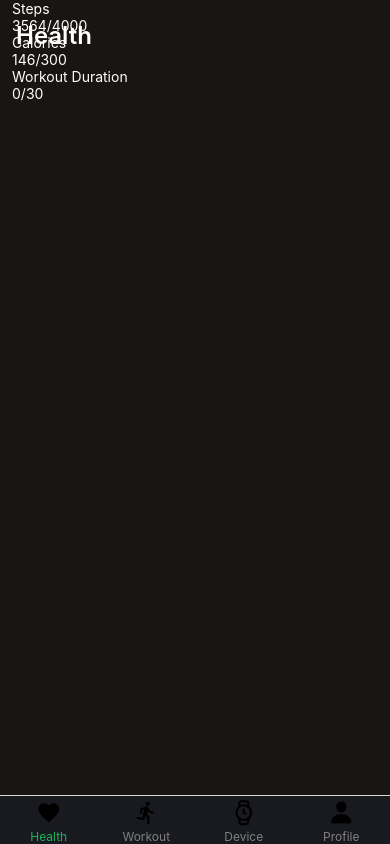
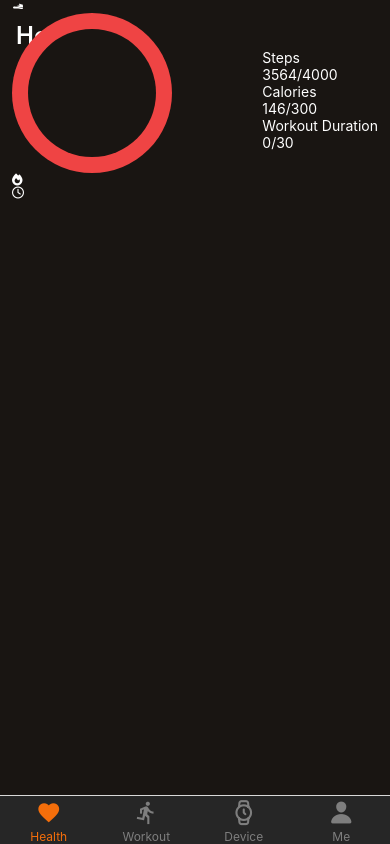
Before and after one commit to KofiAckah/My-Health-App, a React Native app: screen /BottomTab in a window 390 px wide. Built offline with nearby package versions, Linux system fonts and the light colour scheme.

Commit message:
Edit the Bottom Tab Bar

```diff
--- a/src/TabScreen/BottomTab.js
+++ b/src/TabScreen/BottomTab.js
@@ -1,5 +1,8 @@
 import React from "react";
-import { createBottomTabNavigator } from "@react-navigation/bottom-tabs";
+import {
+  createBottomTabNavigator,
+  useBottomTabBarHeight,
+} from "@react-navigation/bottom-tabs";
 import MaterialCommunityIcons from "react-native-vector-icons/MaterialCommunityIcons";
 import Feather from "react-native-vector-icons/Feather";
 import Ionicons from "react-native-vector-icons/Ionicons";
@@ -10,6 +13,7 @@ import Device from "./Device";
 import Profile from "./Profile";
 
 const Tab = createBottomTabNavigator();
+// const tabBarHeight = useBottomTabBarHeight();
 
 const BottomTab = () => {
   return (
@@ -17,37 +21,42 @@ const BottomTab = () => {
       initialRouteName={Health}
       screenOptions={({ route }) => ({
         headerShown: false,
-        tabBarIcon: ({ size }) => {
+        tabBarIcon: ({ size, color, focused }) => {
           let iconName;
           if (route.name === "Health") {
             iconName = "heart";
+            color = focused ? "#f46e0b" : "#7e7e7e";
           } else if (route.name === "Workout") {
             iconName = "run";
+            color = focused ? "#f46e0b" : "#7e7e7e";
           } else if (route.name === "Device") {
             iconName = "watch";
-            return <Feather name={iconName} size={size} />;
-          } else if (route.name === "Profile") {
+            color = focused ? "#f46e0b" : "#7e7e7e";
+            return <Feather name={iconName} size={size} color={color} />;
+          } else if (route.name === "Me") {
             iconName = "person";
-            return <Ionicons name={iconName} size={size} />;
+            color = focused ? "#f46e0b" : "#7e7e7e";
+            return <Ionicons name={iconName} size={size} color={color} />;
           }
-          return <MaterialCommunityIcons name={iconName} size={size} />;
+          return (
+            <MaterialCommunityIcons name={iconName} size={size} color={color} />
+          );
         },
       })}
       tabBarOptions={{
-        activeTintColor: "#1AB65C",
-        inactiveTintColor: "gray",
+        activeTintColor: "#f46e0b",
+        inactiveTintColor: "#7e7e7e",
         labelStyle: {
           fontSize: 12,
         },
-        activeBackgroundColor: "#181A20",
-        inactiveBackgroundColor: "#181A20",
-        height: 100,
+        activeBackgroundColor: "#262626",
+        inactiveBackgroundColor: "#262626",
       }}
     >
       <Tab.Screen name="Health" component={Health} />
       <Tab.Screen name="Workout" component={Workout} />
       <Tab.Screen name="Device" component={Device} />
-      <Tab.Screen name="Profile" component={Profile} />
+      <Tab.Screen name="Me" component={Profile} />
     </Tab.Navigator>
   );
 };
--- a/src/TabScreen/Health.js
+++ b/src/TabScreen/Health.js
@@ -3,6 +3,7 @@ import React from "react";
 import HeadName from "../Components/HeadName";
 import { useNavigation } from "@react-navigation/native";
 import MaterialCommunityIcons from "react-native-vector-icons/MaterialCommunityIcons";
+import FontAwesome6 from "react-native-vector-icons/FontAwesome6";
 
 const Health = () => {
   const navigation = useNavigation();
@@ -10,8 +11,21 @@ const Health = () => {
     <View className="flex-1  bg-primary-100">
       <HeadName title="health" />
       <ScrollView>
-        <View className="w-full flex">
-          <View className="mx-3"></View>
+        <View className="w-full flex flex-row justify-between items-center">
+          <View className="mx-3">
+            <View>
+              <MaterialCommunityIcons name="shoe-sneaker" color="white" />
+              <View className="w-40 h-40 bg-red-500 rounded-full flex items-center justify-center">
+                <View className="w-32 h-32 bg-primary-100 rounded-full"></View>
+              </View>
+            </View>
+            <View>
+              <FontAwesome6 name="fire" color="white" />
+            </View>
+            <View>
+              <FontAwesome6 name="clock" color="white" />
+            </View>
+          </View>
           <View className="mx-3 flex flex-col">
             <Text className="text-white">Steps</Text>
             <Text className="text-white">3564/4000</Text>
--- a/tailwind.config.js
+++ b/tailwind.config.js
@@ -11,7 +11,10 @@ module.exports = {
       colors: {
         primary: {
           100: "#191512",
-          200: "#011627",
+          200: "#f46e0b",
+          300: "#7e7e7e",
+          400: "#262626",
+          500: "#011627",
         },
       },
     },
```
